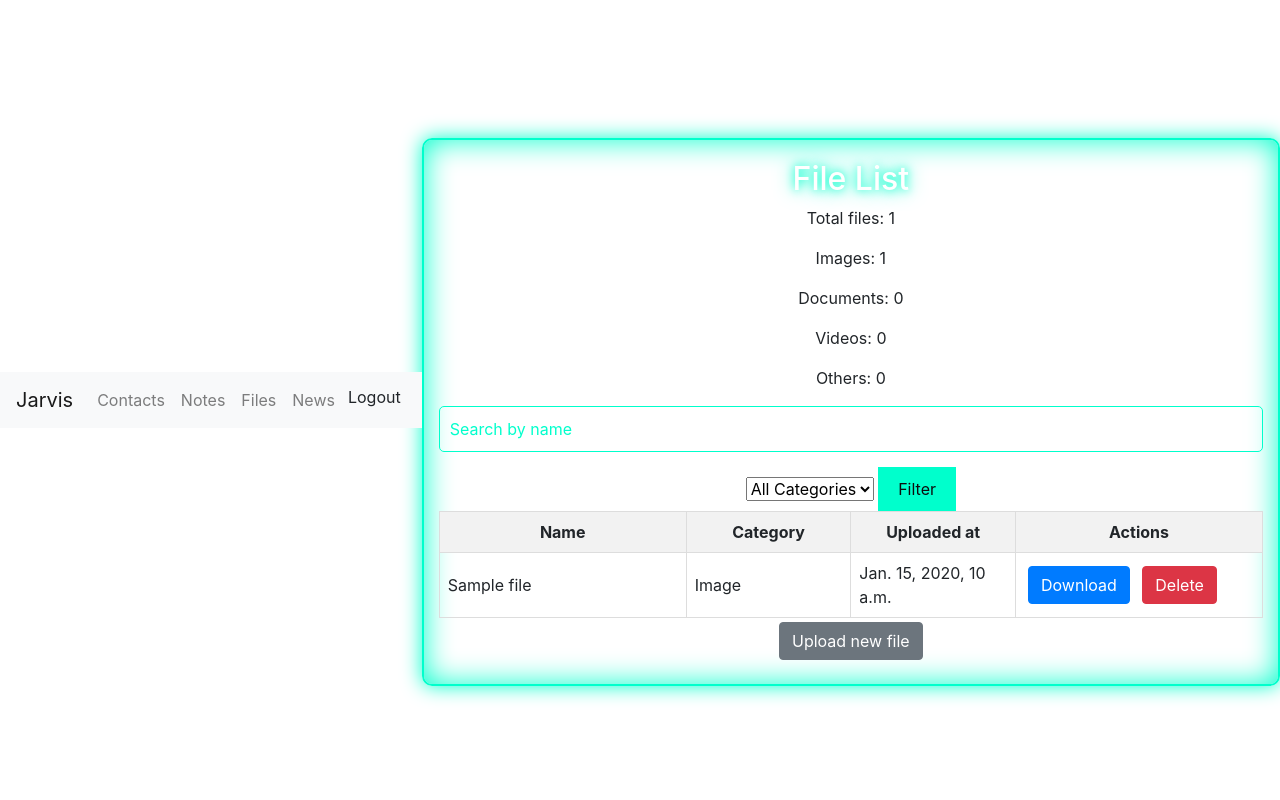
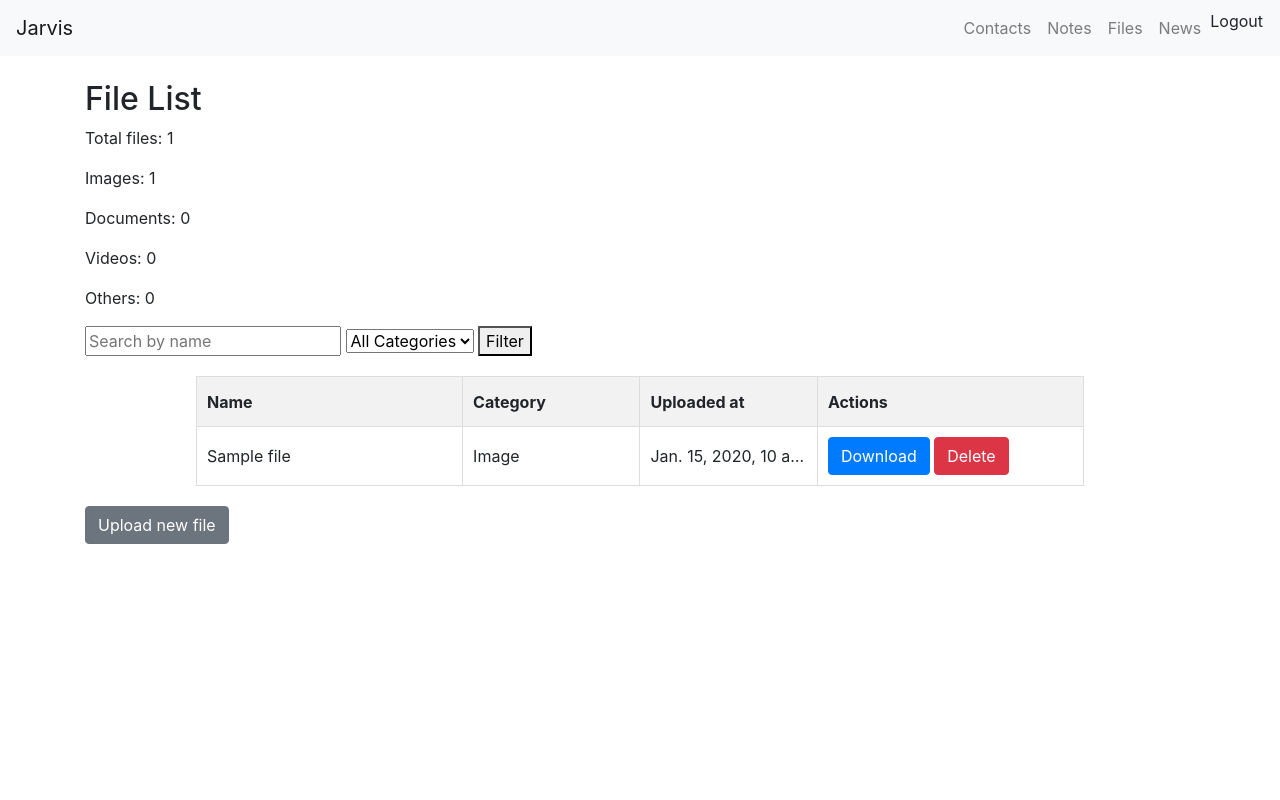
Before and after one commit to Lifasirko/jarvis, a Django app: page /files/ in a window 1280 px wide. Run offline with Django 5.2, Linux system fonts and the light colour scheme; a user stored in the database is signed in; tables that the repository leaves empty hold one stand-in row (values such as "Sample post"); some libraries are stand-ins or nearby versions; some web fonts are replaced.

Commit message:
Add progress bar to show file upload status and fixed table layout to prevent shifting due to long file names. File name is taken from file name Add file statistic Add deleting files Made some useless migrations

```diff
--- a/jarvis/config/settings.py
+++ b/jarvis/config/settings.py
@@ -140,3 +140,4 @@ EMAIL_USE_TLS = False
 EMAIL_HOST_USER = 'testing_fastapi@meta.ua'
 EMAIL_HOST_PASSWORD = 'my3iqkcwn!aU8Wr'
 DEFAULT_FROM_EMAIL = EMAIL_HOST_USER
+MAX_FILE_SIZE = 2.5 * 1024 * 1024
--- a/jarvis/core/models.py
+++ b/jarvis/core/models.py
@@ -103,6 +103,10 @@ class File(models.Model):
 
         super().save(*args, **kwargs)
 
+    def delete(self, *args, **kwargs):
+        self.file.delete(save=False)
+        super().delete(*args, **kwargs)
+
 
 class News(models.Model):
     """
--- a/jarvis/core/templates/file_list.html
+++ b/jarvis/core/templates/file_list.html
@@ -20,22 +20,23 @@
     </select>
     <button type="submit">Filter</button>
 </form>
-<table>
+<div class="table-container">
+    <table class="fixed-table">
         <thead>
             <tr>
-            <th style="width: 30%;">Name</th>
-            <th style="width: 20%;">Category</th>
-            <th style="width: 20%;">Uploaded at</th>
-            <th style="width: 30%;">Actions</th>
+                <th class="name-column">Name</th>
+                <th class="category-column">Category</th>
+                <th class="date-column">Uploaded at</th>
+                <th class="actions-column">Actions</th>
             </tr>
         </thead>
         <tbody>
             {% for file in files %}
             <tr>
-            <td style="word-wrap: break-word;">{{ file.name }}</td>
-            <td>{{ file.get_category_display }}</td>
-            <td>{{ file.uploaded_at }}</td>
-            <td>
+                <td class="name-column">{{ file.name }}</td>
+                <td class="category-column">{{ file.get_category_display }}</td>
+                <td class="date-column">{{ file.uploaded_at }}</td>
+                <td class="actions-column">
                     <a href="{{ file.file.url }}" download class="btn btn-primary">Download</a>
                     <form method="post" action="{% url 'delete_file' file.id %}" style="display:inline;" onsubmit="return confirmDelete();">
                         {% csrf_token %}
@@ -45,11 +46,12 @@
             </tr>
             {% empty %}
             <tr>
-            <td colspan="4">No files found.</td>
+                <td class="empty-row" colspan="4">No files found.</td>
             </tr>
             {% endfor %}
         </tbody>
     </table>
+</div>
 <a href="{% url 'upload_file' %}" class="btn btn-secondary">Upload new file</a>
 
 <script>
--- a/jarvis/core/views.py
+++ b/jarvis/core/views.py
@@ -1,5 +1,6 @@
 import mimetypes
 
+from django.conf import settings
 from django.contrib.auth import login, authenticate, logout
 from django.contrib.auth.decorators import login_required
 from django.contrib.auth.forms import AuthenticationForm
@@ -230,7 +231,7 @@ def upload_file_view(request):
     else:
         form = FileUploadForm()
 
-    return render(request, 'upload_file.html', {'form': form})
+    return render(request, 'upload_file.html', {'form': form, 'max_file_size': settings.MAX_FILE_SIZE})
 
 
 @login_required
--- a/jarvis/static/css/styles.css
+++ b/jarvis/static/css/styles.css
@@ -1,168 +1,63 @@
-@import url('http://weloveiconfonts.com/api/?family=entypo');
-@import url('https://fonts.googleapis.com/css2?family=Orbitron:wght@400;700&display=swap');
-
-/* Font / Universal Properties */
-[class*="entypo-"]:before {
-  font-family: 'entypo', sans-serif;
-  transition: 0.3s;
-}
-
-body {
-    background-color: #0d0d0d;
-    font-family: 'Orbitron', sans-serif;
-    color: #00ffcc;
+/* Центрування таблиці */
+.table-container {
     display: flex;
+    justify-content: center;
     align-items: center;
-    justify-content: center;
-    height: 100vh;
-    margin: 0;
-    text-align: center;
-}
-
-h1, h2, h3 {
-    font-weight: 400;
-    color: #ffffff;
-    text-shadow: 0 0 10px #00ffcc, 0 0 20px #00ffcc;
-}
-
-.container {
-    border: 2px solid #00ffcc;
-    padding: 20px;
-    box-shadow: 0 0 20px #00ffcc, 0 0 30px #00ffcc inset;
-    border-radius: 10px;
-    background-color: rgba(255, 255, 255, 0.1);
-    text-align: center;
-    max-width: 600px;
     width: 100%;
 }
 
-button {
-    background-color: #00ffcc;
-    border: none;
-    padding: 10px 20px;
-    color: #0d0d0d;
-    font-size: 16px;
-    border-radius: 5px;
-    cursor: pointer;
-    transition: background-color 0.3s ease, transform 0.3s ease;
+.fixed-table {
+    table-layout: fixed;
+    width: 80%; /* Фіксована ширина таблиці, можна змінити за потреби */
+    max-width: 80%; /* Запобігає розтягуванню таблиці */
+    border-collapse: collapse;
+    margin: 20px auto; /* Центрування таблиці */
 }
 
-button:hover {
-    background-color: #00cc99;
-    transform: scale(1.05);
+/* Ширина стовпців */
+.fixed-table th, .fixed-table td {
+    overflow: hidden;
+    text-overflow: ellipsis;
+    white-space: nowrap;
+    border: 1px solid #ddd;
 }
 
-input[type="text"],
-input[type="password"],
-input[type="email"] {
-    background-color: rgba(255, 255, 255, 0.2);
-    border: 1px solid #00ffcc;
-    padding: 10px;
-    color: #00ffcc;
-    font-size: 16px;
-    border-radius: 5px;
-    outline: none;
-    width: 100%;
-    margin-bottom: 15px;
+/* Висота рядків */
+.fixed-table tr {
+    height: 50px; /* Встановлюємо висоту рядків */
 }
 
-input[type="text"]::placeholder,
-input[type="password"]::placeholder,
-input[type="email"]::placeholder {
-    color: #00ffcc;
-}
-
-/* Table Styles */
-table {
-    width: 100%;
-    border-collapse: collapse;
-    table-layout: fixed; /* Fix table layout */
-}
-
-th, td {
-    border: 1px solid #ddd;
-    padding: 8px;
-    text-align: left;
-    overflow-wrap: break-word; /* Allow word break */
-}
-
-th {
+.fixed-table thead {
     background-color: #f2f2f2;
 }
 
-th {
-    width: 25%; /* Fixed width for table headers */
+.fixed-table th {
+    padding: 10px;
+    text-align: left;
 }
 
-td {
-    word-wrap: break-word; /* Allow long words to break */
+.fixed-table td {
+    padding: 10px;
 }
 
-td:nth-child(1) {
-    width: 30%; /* Fixed width for the first column */
+/* Для додаткової фіксації ширини конкретних стовпців */
+.fixed-table .name-column {
+    width: 30%;
 }
 
-td:nth-child(2) {
-    width: 20%; /* Fixed width for the second column */
+.fixed-table .category-column {
+    width: 20%;
 }
 
-td:nth-child(3) {
-    width: 20%; /* Fixed width for the third column */
+.fixed-table .date-column {
+    width: 20%;
 }
 
-td:nth-child(4) {
-    width: 30%; /* Fixed width for the fourth column */
+.fixed-table .actions-column {
+    width: 30%;
 }
 
-.btn {
-    padding: 8px 16px;
-    margin: 4px;
-    text-decoration: none;
-    color: white;
-    background-color: #007bff;
-    border: none;
-    border-radius: 4px;
+/* Стиль для порожньої таблиці */
+.fixed-table .empty-row {
+    text-align: center;
 }
-
-.btn-primary {
-    background-color: #007bff;
-}
-
-.btn-secondary {
-    background-color: #6c757d;
-}
-
-.btn-danger {
-    background-color: #dc3545;
-}
-
-.btn:hover {
-    opacity: 0.8;
-}
-
-/* Progress Bar Styles */
-#progressWrapper {
-    margin-top: 20px;
-}
-
-progress {
-    width: 100%;
-    height: 20px;
-    appearance: none;
-}
-
-progress::-webkit-progress-bar {
-    background-color: #f3f3f3;
-    border-radius: 5px;
-    box-shadow: inset 0 1px 3px rgba(0,0,0,.2);
-}
-
-progress::-webkit-progress-value {
-    background-color: #00ffcc;
-    border-radius: 5px;
-}
-
-progress::-moz-progress-bar {
-    background-color: #00ffcc;
-    border-radius: 5px;
-}
```
Also changed, not shown: jarvis/core/forms.py (+10 -4 lines), jarvis/core/templates/upload_file.html (+37 -1 lines). Lines whose indentation alone changed are shown as unchanged.
